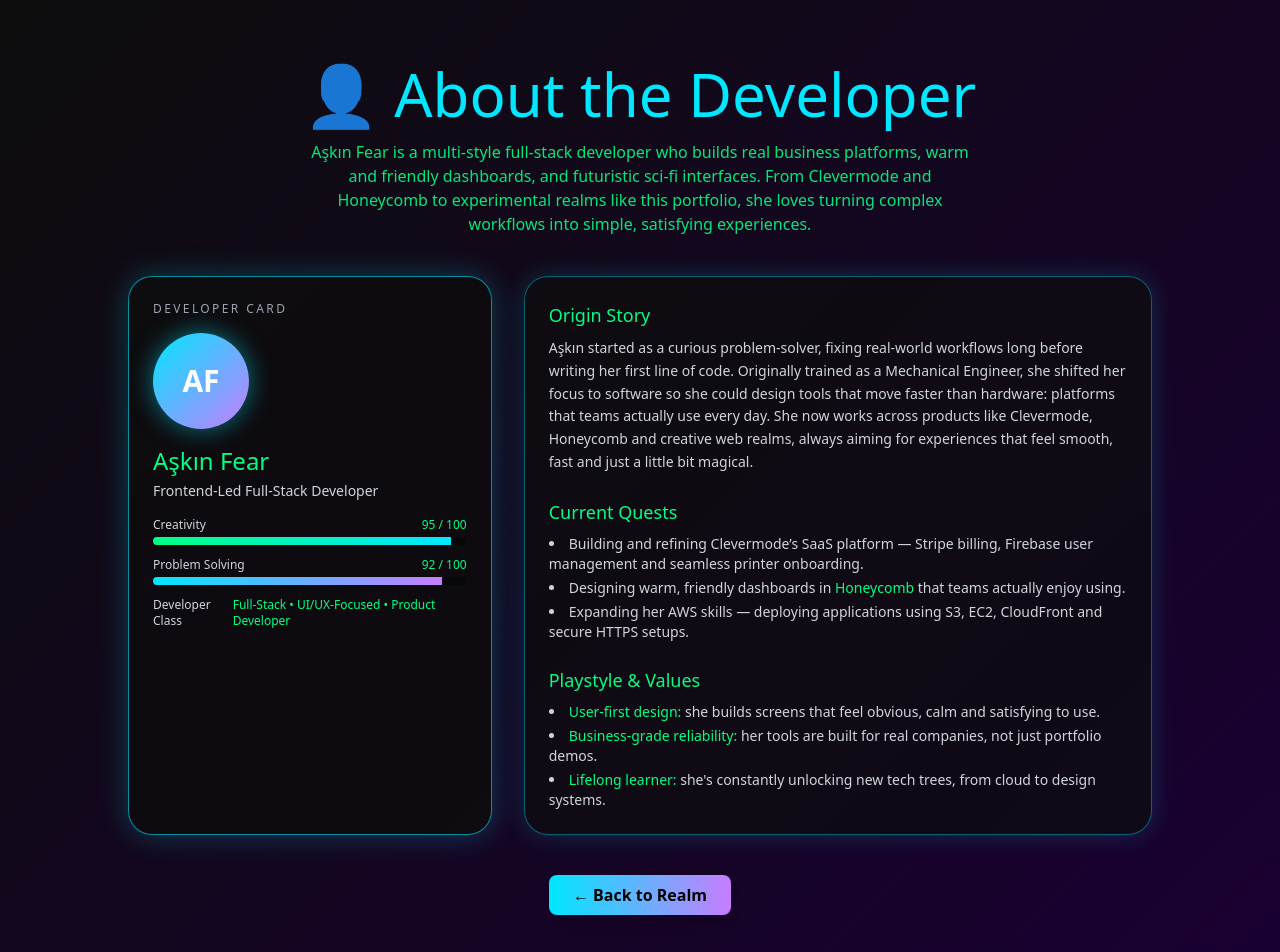
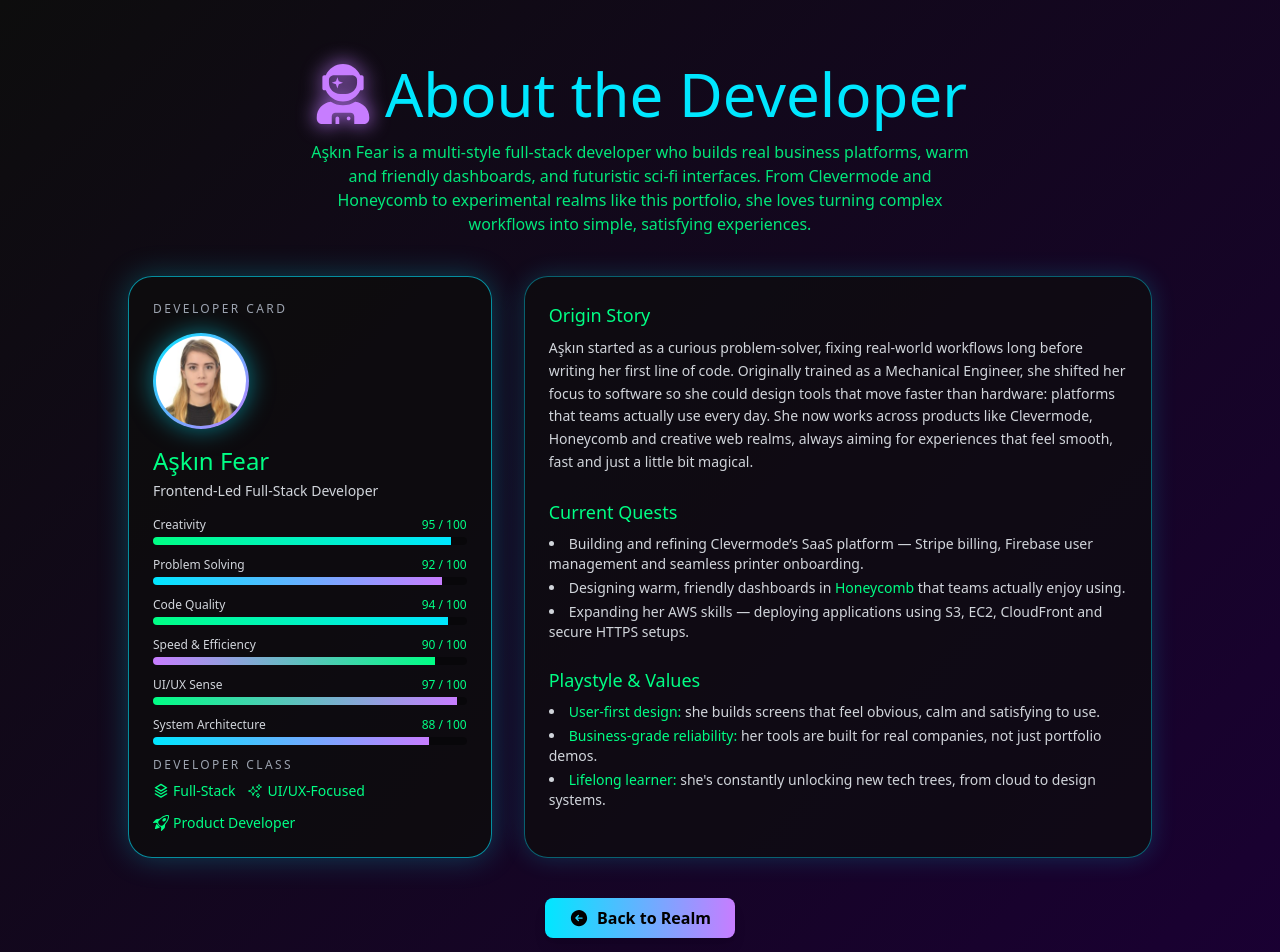
Before and after one commit to wild-butterfly/realm-portfolio, a React (Vite) app: page /about in a window 1280 px wide. Shown: the top 952 px of the page. Built offline with nearby package versions, Linux system fonts and the light colour scheme.

Commit message:
Add developer photo, improve About page UI, update icons and styling

```diff
--- a/package.json
+++ b/package.json
@@ -12,6 +12,7 @@
   "dependencies": {
     "react": "^19.2.0",
     "react-dom": "^19.2.0",
+    "react-icons": "^5.5.0",
     "react-router-dom": "^7.9.6"
   },
   "devDependencies": {
--- a/src/Realm.jsx
+++ b/src/Realm.jsx
@@ -1,12 +1,16 @@
+// Created by Aşkın Fear © 2025
 import { useNavigate } from "react-router-dom";
+import { HiOutlineCog, HiOutlineUserCircle } from "react-icons/hi";
+import { PiBrainDuotone, PiRocketDuotone } from "react-icons/pi";
 
 export default function Realm() {
   const navigate = useNavigate();
 
   return (
     <div className="min-h-screen bg-realm-gradient text-white flex flex-col items-center justify-center font-gamer px-6">
-      <h1 className="text-5xl md:text-6xl text-magicBlue mb-4 animate-fadeIn">
-        Realm Online 🪐
+      <h1 className="text-5xl md:text-6xl text-magicBlue mb-4 animate-fadeIn flex items-center gap-3">
+        Realm Online
+        <PiRocketDuotone className="text-magicBlue" />
       </h1>
 
       <p className="text-itemGreen mb-12 animate-fadeIn delay-200">
@@ -14,33 +18,45 @@ export default function Realm() {
       </p>
 
       <div className="grid md:grid-cols-3 gap-6">
+        {/* Builds */}
         <div
           onClick={() => navigate("/builds")}
           className="cursor-pointer border-2 border-cyan-400 hover:border-magicBlue bg-black/60 rounded-xl p-6 transition-all duration-500 hover:scale-105"
         >
-          <h2 className="text-cyan-400 text-xl mb-2">⚙️ Builds & Creations</h2>
+          <h2 className="text-cyan-400 text-xl mb-2 flex items-center gap-2">
+            <HiOutlineCog className="text-cyan-400 text-2xl" />
+            Builds & Creations
+          </h2>
           <p className="text-sm text-white/70">
             Explore my real-world projects — Honeycomb Platform, the Clevermode
             SaaS system and my other creations.
           </p>
         </div>
 
+        {/* Skills */}
         <div
           onClick={() => navigate("/skills")}
           className="cursor-pointer border-2 border-cyan-400 hover:border-magicBlue bg-black/60 rounded-xl p-6 transition-all duration-500 hover:scale-105"
         >
-          <h2 className="text-cyan-400 text-xl mb-2">🧠 Knowledge & Skills</h2>
+          <h2 className="text-cyan-400 text-xl mb-2 flex items-center gap-2">
+            <PiBrainDuotone className="text-cyan-400 text-2xl" />
+            Knowledge & Skills
+          </h2>
           <p className="text-sm text-white/70">
             A full overview of the technologies, tools and frameworks I use to
             build my worlds.
           </p>
         </div>
 
+        {/* About */}
         <div
           onClick={() => navigate("/about")}
           className="cursor-pointer border-2 border-cyan-400 hover:border-magicBlue bg-black/60 rounded-xl p-6 transition-all duration-500 hover:scale-105"
         >
-          <h2 className="text-cyan-400 text-xl mb-2">👤 About the Developer</h2>
+          <h2 className="text-cyan-400 text-xl mb-2 flex items-center gap-2">
+            <HiOutlineUserCircle className="text-cyan-400 text-2xl" />
+            About the Developer
+          </h2>
           <p className="text-sm text-white/70">
             Learn about my journey, what I build and the quests I’m taking on
             next.
@@ -48,8 +64,9 @@ export default function Realm() {
         </div>
       </div>
 
-      <footer className="mt-12 text-xs text-white/50">
-        © 2025 Aşkın Fear | Realm Portfolio 🚀
+      <footer className="mt-12 text-xs text-white/50 flex items-center gap-2">
+        © 2025 Aşkın Fear | Realm Portfolio
+        <PiRocketDuotone className="text-white/50 text-sm" />
       </footer>
     </div>
   );
--- a/src/pages/About.jsx
+++ b/src/pages/About.jsx
@@ -1,6 +1,16 @@
 // Created by Aşkın Fear © 2025
 import React from "react";
 import { useNavigate } from "react-router-dom";
+
+// Fotoğraf
+import myPhoto from "../assets/images/myphoto.jpg";
+
+// Icons
+import { FaUserAstronaut } from "react-icons/fa";
+import { HiArrowLeftCircle } from "react-icons/hi2";
+import { RiStackLine } from "react-icons/ri";
+import { HiOutlineSparkles } from "react-icons/hi2";
+import { BsRocketTakeoff } from "react-icons/bs";
 
 export default function About() {
   const navigate = useNavigate();
@@ -8,8 +18,9 @@ export default function About() {
   return (
     <div className="min-h-screen bg-realm-gradient text-white flex flex-col items-center py-16 px-6 font-gamer">
       {/* Title */}
-      <h1 className="text-4xl md:text-6xl text-magicBlue mb-4 text-center">
-        👤 About the Developer
+      <h1 className="text-4xl md:text-6xl text-magicBlue mb-4 text-center flex items-center justify-center gap-3">
+        <FaUserAstronaut className="text-neonPurple drop-shadow-[0_0_10px_#c27bff]" />
+        About the Developer
       </h1>
 
       <p className="text-itemGreen mb-10 text-center max-w-2xl opacity-90">
@@ -29,8 +40,15 @@ export default function About() {
           </span>
 
           {/* Avatar */}
-          <div className="w-24 h-24 rounded-full bg-gradient-to-br from-magicBlue to-neonPurple flex items-center justify-center text-3xl font-bold mb-4 shadow-[0_0_25px_#00e7ff80]">
-            AF
+          <div
+            className="w-24 h-24 rounded-full p-[3px] bg-gradient-to-br
+             from-magicBlue to-neonPurple shadow-[0_0_25px_#00e7ff80] mb-4"
+          >
+            <img
+              src={myPhoto}
+              alt="Aşkın Fear"
+              className="w-full h-full rounded-full object-cover"
+            />
           </div>
 
           <h2 className="text-2xl text-itemGreen mb-1">Aşkın Fear</h2>
@@ -40,6 +58,7 @@ export default function About() {
 
           {/* Stats */}
           <div className="w-full space-y-3 text-xs">
+            {/* Creativity */}
             <div>
               <div className="flex justify-between mb-1">
                 <span className="text-gray-300">Creativity</span>
@@ -50,6 +69,7 @@ export default function About() {
               </div>
             </div>
 
+            {/* Problem Solving */}
             <div>
               <div className="flex justify-between mb-1">
                 <span className="text-gray-300">Problem Solving</span>
@@ -60,11 +80,70 @@ export default function About() {
               </div>
             </div>
 
+            {/* NEW — Code Quality */}
             <div>
               <div className="flex justify-between mb-1">
-                <span className="text-gray-300">Developer Class</span>
-                <span className="text-itemGreen">
-                  Full-Stack • UI/UX-Focused • Product Developer
+                <span className="text-gray-300">Code Quality</span>
+                <span className="text-itemGreen">94 / 100</span>
+              </div>
+              <div className="h-2 rounded-full bg-black/40 overflow-hidden">
+                <div className="h-full w-[94%] bg-gradient-to-r from-itemGreen to-magicBlue" />
+              </div>
+            </div>
+
+            {/* NEW — Speed & Efficiency */}
+            <div>
+              <div className="flex justify-between mb-1">
+                <span className="text-gray-300">Speed & Efficiency</span>
+                <span className="text-itemGreen">90 / 100</span>
+              </div>
+              <div className="h-2 rounded-full bg-black/40 overflow-hidden">
+                <div className="h-full w-[90%] bg-gradient-to-r from-neonPurple to-itemGreen" />
+              </div>
+            </div>
+
+            {/* NEW — UI/UX Sense */}
+            <div>
+              <div className="flex justify-between mb-1">
+                <span className="text-gray-300">UI/UX Sense</span>
+                <span className="text-itemGreen">97 / 100</span>
+              </div>
+              <div className="h-2 rounded-full bg-black/40 overflow-hidden">
+                <div className="h-full w-[97%] bg-gradient-to-r from-itemGreen to-neonPurple" />
+              </div>
+            </div>
+
+            {/* NEW — System Architecture */}
+            <div>
+              <div className="flex justify-between mb-1">
+                <span className="text-gray-300">System Architecture</span>
+                <span className="text-itemGreen">88 / 100</span>
+              </div>
+              <div className="h-2 rounded-full bg-black/40 overflow-hidden">
+                <div className="h-full w-[88%] bg-gradient-to-r from-magicBlue to-neonPurple" />
+              </div>
+            </div>
+
+            {/* Developer Class */}
+            <div className="mt-4">
+              <span className="text-xs tracking-[0.2em] uppercase text-gray-400">
+                Developer Class
+              </span>
+
+              <div className="flex flex-wrap items-center gap-3 mt-2 text-itemGreen text-sm">
+                <span className="flex items-center gap-1">
+                  <RiStackLine size={16} className="text-itemGreen" />
+                  Full-Stack
+                </span>
+
+                <span className="flex items-center gap-1">
+                  <HiOutlineSparkles size={16} className="text-itemGreen" />
+                  UI/UX-Focused
+                </span>
+
+                <span className="flex items-center gap-1">
+                  <BsRocketTakeoff size={16} className="text-itemGreen" />
+                  Product Developer
                 </span>
               </div>
             </div>
@@ -137,9 +216,10 @@ export default function About() {
         className="mt-10 px-6 py-2 bg-gradient-to-r
                    from-magicBlue to-neonPurple rounded-lg
                    text-black font-bold hover:scale-110
-                   transition-all duration-500 shadow-lg"
+                   transition-all duration-500 shadow-lg flex items-center gap-2"
       >
-        ← Back to Realm
+        <HiArrowLeftCircle className="text-black text-xl" />
+        Back to Realm
       </button>
     </div>
   );
--- a/src/pages/Builds.jsx
+++ b/src/pages/Builds.jsx
@@ -1,6 +1,11 @@
 // Created by Aşkın Fear © 2025. All rights reserved.
 import React from "react";
 import { useNavigate } from "react-router-dom";
+
+// Icons
+import { MdBuild } from "react-icons/md";
+import { GiStarsStack } from "react-icons/gi";
+import { HiArrowLeftCircle } from "react-icons/hi2";
 
 const majorProjects = [
   {
@@ -58,8 +63,9 @@ export default function Builds() {
 
   return (
     <div className="min-h-screen bg-realm-gradient text-white flex flex-col items-center py-16 px-6 font-gamer">
-      <h1 className="text-4xl md:text-6xl mb-12 text-magicBlue animate-fadeIn">
-        ⚙️ BUILDS & CREATIONS
+      <h1 className="text-4xl md:text-6xl mb-12 text-magicBlue animate-fadeIn flex items-center gap-3">
+        <MdBuild className="text-itemGreen drop-shadow-[0_0_10px_#00ffcc]" />
+        BUILDS & CREATIONS
       </h1>
 
       {/* Major Projects */}
@@ -88,7 +94,11 @@ export default function Builds() {
       </div>
 
       {/* Mini Projects */}
-      <h2 className="text-2xl text-itemGreen mt-16 mb-6">✨ Mini Builds</h2>
+      <h2 className="text-2xl text-itemGreen mt-16 mb-6 flex items-center gap-2">
+        <GiStarsStack className="text-neonPurple drop-shadow-[0_0_8px_#d57bff]" />
+        Mini Builds
+      </h2>
+
       <div className="grid gap-6 grid-cols-1 sm:grid-cols-2 lg:grid-cols-4 max-w-6xl">
         {miniProjects.map((p, i) => (
           <a
@@ -107,9 +117,10 @@ export default function Builds() {
       {/* Back Button */}
       <button
         onClick={() => navigate("/realm")}
-        className="mt-8 px-6 py-2 bg-gradient-to-r from-magicBlue to-neonPurple rounded-lg text-black font-bold hover:scale-110 transition-all"
+        className="mt-8 px-6 py-2 bg-gradient-to-r from-magicBlue to-neonPurple rounded-lg text-black font-bold hover:scale-110 transition-all flex items-center gap-2"
       >
-        ← Back to Realm
+        <HiArrowLeftCircle className="text-black text-xl" />
+        Back to Realm
       </button>
     </div>
   );
--- a/src/pages/Skills.jsx
+++ b/src/pages/Skills.jsx
@@ -1,6 +1,9 @@
 // Created by Aşkın Fear © 2025
 import React from "react";
 import { useNavigate } from "react-router-dom";
+
+// İkonlar – hi2 yerine FontAwesome kullanıyoruz
+import { FaBrain, FaArrowLeft } from "react-icons/fa";
 
 export default function Skills() {
   const navigate = useNavigate();
@@ -51,8 +54,9 @@ export default function Skills() {
   return (
     <div className="min-h-screen bg-realm-gradient text-white flex flex-col items-center py-16 px-6 font-gamer">
       {/* Title */}
-      <h1 className="text-4xl md:text-6xl text-magicBlue mb-6 animate-fadeIn">
-        🧠 Knowledge & Skills
+      <h1 className="text-4xl md:text-6xl text-magicBlue mb-6 animate-fadeIn flex items-center gap-3">
+        <FaBrain className="text-itemGreen drop-shadow-[0_0_10px_#00ffcc]" />
+        Knowledge & Skills
       </h1>
 
       <p className="text-itemGreen text-center max-w-2xl mb-12 opacity-90">
@@ -93,9 +97,10 @@ export default function Skills() {
         className="mt-10 px-6 py-2 bg-gradient-to-r
                    from-magicBlue to-neonPurple rounded-lg
                    text-black font-bold hover:scale-110
-                   transition-all duration-500 shadow-lg"
+                   transition-all duration-500 shadow-lg flex items-center gap-2"
       >
-        ← Back to Realm
+        <FaArrowLeft className="text-black text-lg" />
+        Back to Realm
       </button>
     </div>
   );
```
Also changed, not shown: src/App.jsx (+13 -7 lines), src/assets/images/myphoto.jpg (added), 1 other file (tests, documents, lock files or other folders).
